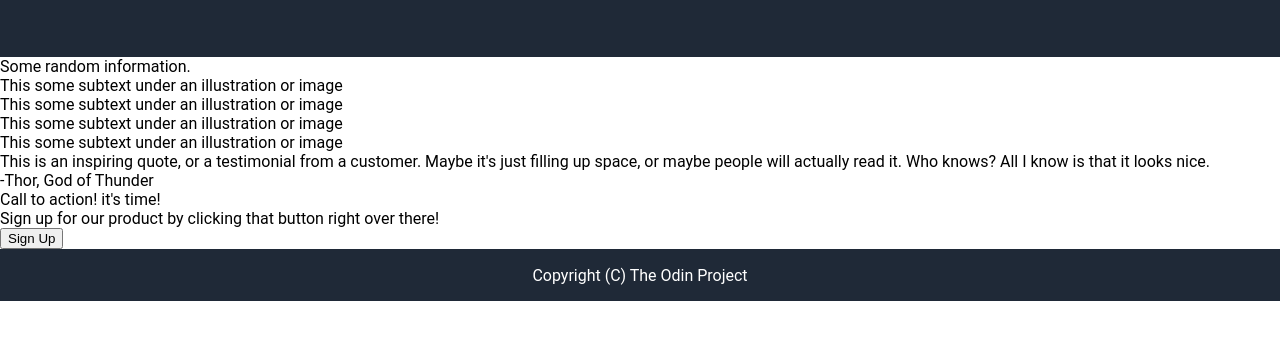
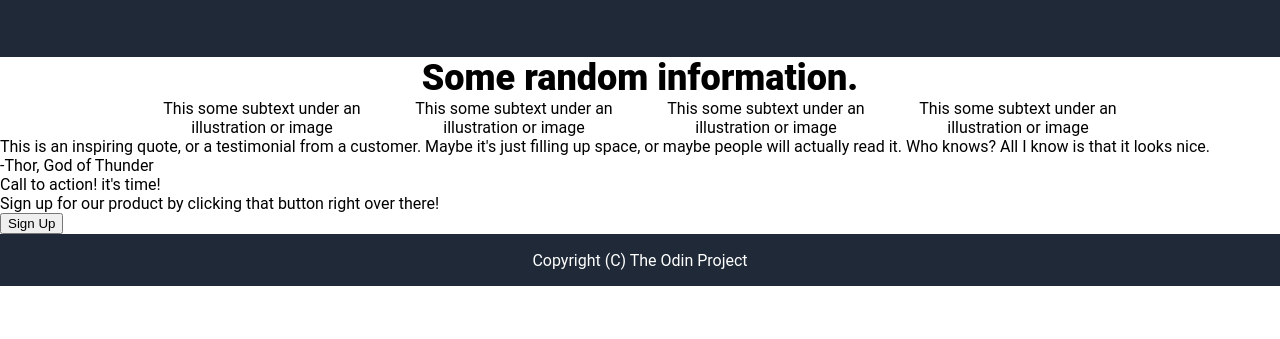
Before and after one commit to nurilhaqi/odin-landing-page, a plain HTML site: page index.html in a window 1280 px wide. Shown: the part 435-774 px from the top of the page. Drawn offline with Linux system fonts and the light colour scheme.

Commit message:
add elements to class information, title, informationcontainer, info
adding elements to class information, title, informationcontainer, info

```diff
--- a/style.css
+++ b/style.css
@@ -111,3 +111,25 @@ button.herosignup {
   height: auto;
   border-radius: 10px;
 }
+
+
+/* Information */
+.information{
+  text-align: center;
+}
+
+.title {
+  font-size: 36px;
+  font-weight: 900;
+  gap: 32px;
+}
+
+.informationcontainer {
+  display: flex;
+  justify-content: center;
+  gap: 52px;
+}
+
+.info {
+  max-width: 200px;
+}
```
